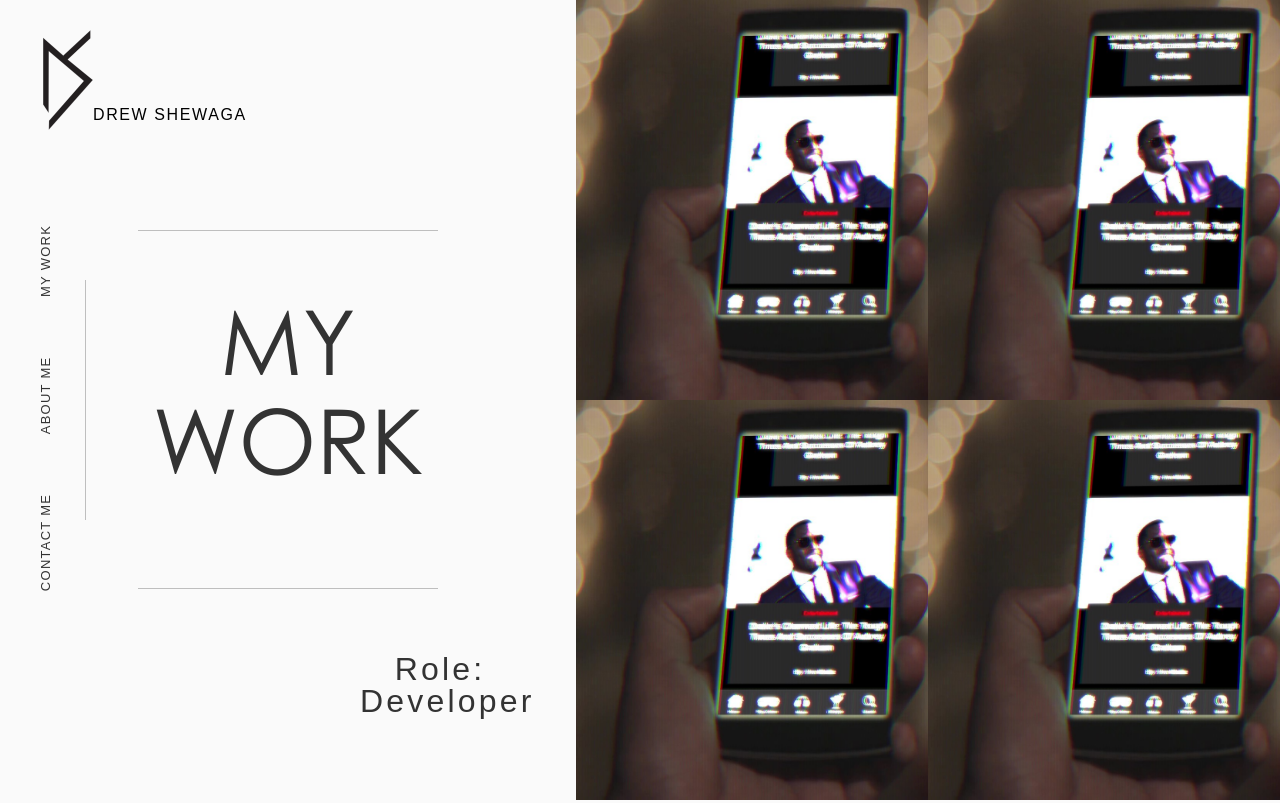
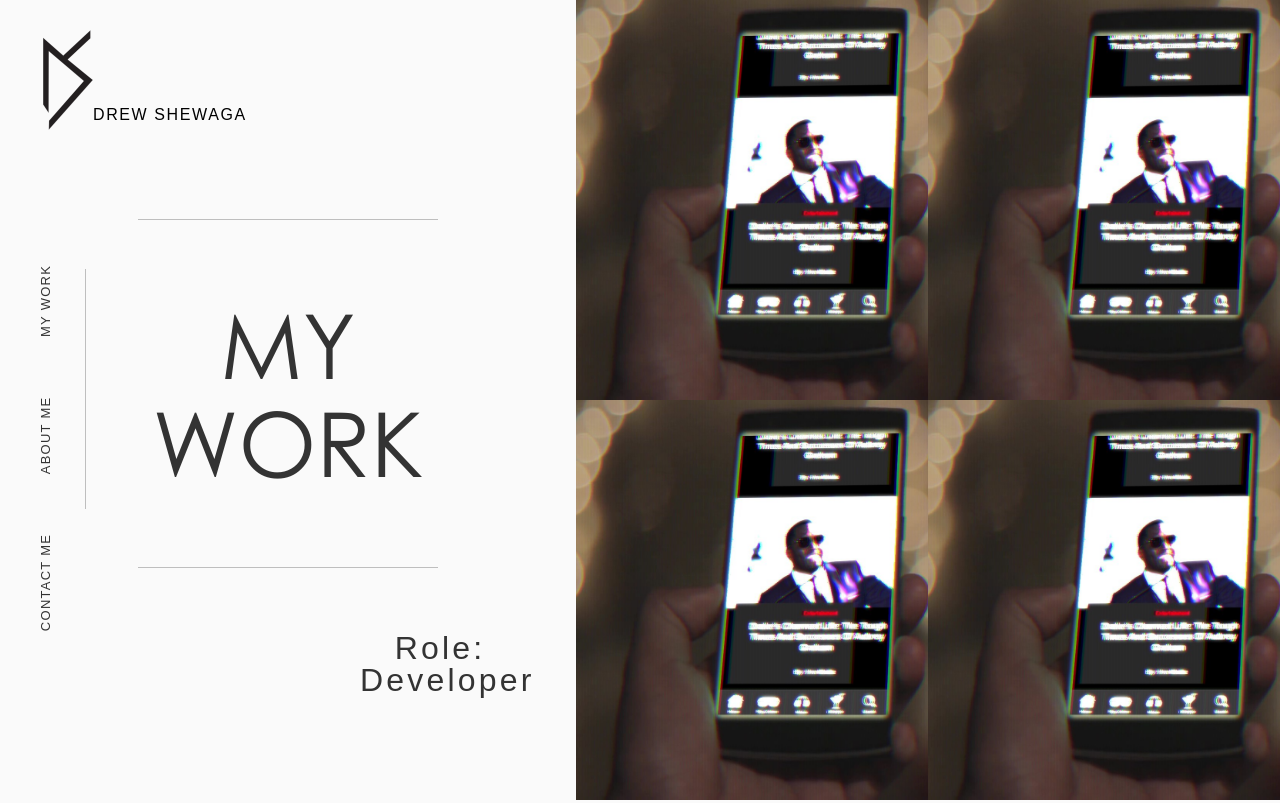
Before and after one commit to DrewShewaga/Shewaga_D_Portfolio, a PHP site: page / in a window 1280 px wide. Run offline with PHP 8.4, Linux system fonts and the light colour scheme.

Commit message:
minor fixes

```diff
--- a/css/main.css
+++ b/css/main.css
@@ -56,7 +56,7 @@
 
   .mainNav {
     left: -138px;
-    top: 400px; }
+    top: 55%; }
 
   .navItem, .navItem a {
     font-size: .9em; }
@@ -64,7 +64,7 @@
   .navLine {
     height: 240px;
     left: 85px;
-    top: 280px; } }
+    top: 21vw; } }
 .pageTop {
   display: grid;
   grid-template-columns: 45% 55%; }
@@ -134,17 +134,17 @@
   .titleLineTop {
     margin: 0 auto;
     width: 300px;
-    margin-top: 230px; }
+    margin-top: 38%; }
 
   .pageTitle {
-    margin-top: 60px;
+    margin-top: 13%;
     font-size: 5.6em;
-    width: 50vh;
+    width: 280px;
     margin-left: 0; }
 
   .titleLineBot {
     margin: 0 auto;
-    margin-top: 100px;
+    margin-top: 13%;
     width: 300px; }
 
   .projectRoll {
--- a/sass/modules/_header.scss
+++ b/sass/modules/_header.scss
@@ -67,7 +67,7 @@
 
     .mainNav {
         left: -138px;
-        top: 400px;
+        top: 55%;
     }
 
     .navItem, .navItem a {
@@ -77,7 +77,7 @@
     .navLine {
         height: 240px;
         left: 85px;
-        top: 280px;
+        top: 21vw;
     }
 
 }
--- a/sass/modules/_pageTop.scss
+++ b/sass/modules/_pageTop.scss
@@ -82,19 +82,19 @@
     .titleLineTop {
         margin: 0 auto;
         width: 300px;
-        margin-top: 230px;
+        margin-top: 38%;
     }
 
     .pageTitle {
-        margin-top: 60px;
+        margin-top: 13%;
         font-size: 5.6em;
-        width: 50vh;
+        width: 280px;
         margin-left: 0;
     }
 
     .titleLineBot {
         margin: 0 auto;
-        margin-top: 100px;
+        margin-top: 13%;
 	    width: 300px;
     }
 
```
Also changed, not shown: 1 other file.
